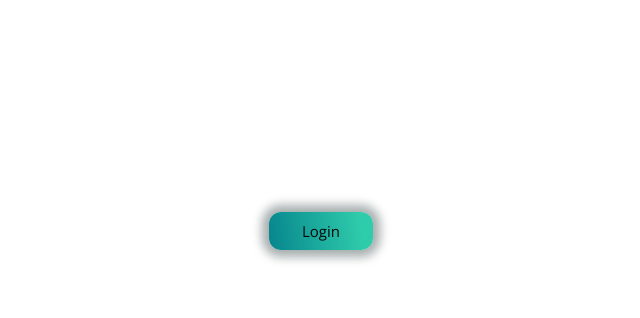
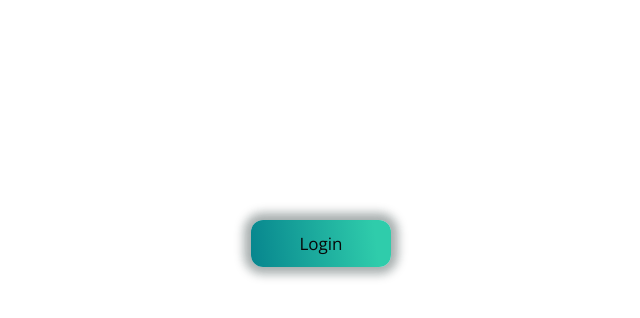
Before and after one commit to andre-silva-14/starborn, a Django app: page /login/ in a window 1280 px wide. Shown: the part 239-557 px from the top of the page, without its empty margins (319-959 px from the left). Run offline with Django 3.2, Linux system fonts and the light colour scheme; style sheets or scripts are compiled from the project's sources.

Commit message:
Styling Login Page

```diff
--- a/starborn/static/styles/components/_buttons.scss
+++ b/starborn/static/styles/components/_buttons.scss
@@ -33,6 +33,15 @@
     }
 }
 
+.larger-login-btn {
+    @extend .login-btn;
+    padding: 12px 48px;
+    font-size: 17px;
+    &:hover{
+        padding: 11px 47px;
+    }
+}
+
 .login-link-btn {
     @extend .link-btn;
     padding: 9px 33px;
@@ -52,6 +61,10 @@
     }
 }
 
+.larger-signup-btn {
+    @extend .larger-login-btn;
+}
+
 @media only screen and (min-width: 1140px){
     .login-link-btn {
         display: none;
--- a/starborn/static/styles/components/_inputs.scss
+++ b/starborn/static/styles/components/_inputs.scss
@@ -24,3 +24,11 @@
     width: 175px;
     margin-right: 20px;
 }
+
+.larger-login-input {
+    @extend .input;
+    font-size: 16px;
+    padding: 10px 18px;
+    width: 300px;
+    max-width: 80%;
+}
--- a/starborn/static/styles/pages/login.scss
+++ b/starborn/static/styles/pages/login.scss
@@ -6,6 +6,7 @@
     padding-top: 12vh;
 
     h1 {
+        font-weight: 300;
         margin-bottom: 14px;
     }
 
--- a/starborn/static/styles/styles.scss
+++ b/starborn/static/styles/styles.scss
@@ -61,6 +61,7 @@ nav{
 
 
 @import "./pages/login";
+@import "./pages/signup";
 
 
 @import "./components/buttons";
--- a/starborn/templates/index.html
+++ b/starborn/templates/index.html
@@ -13,13 +13,13 @@
                     <input class="login-input" type="password" placeholder="Password">
                     <input class="login-btn" type="submit" value="Login">
                 </form>
-                <a href="#" class="login-link-btn">Login</a>
+                <a href="/login" class="login-link-btn">Login</a>
             </nav>
         </header>
         <div class="inner-content">
             <h2 class="smaller-heading">Welcome to Star Born!</h2>
             <h1 class="bigger-heading">Be The One in <br>One Milion.</h1>
-            <a href="#" class="signup-btn">Sign Up Now</a>
+            <a href="/signup" class="signup-btn">Sign Up Now</a>
         </div>
     </div>
 {% endblock %}
--- a/starborn/user_auth/templates/login.html
+++ b/starborn/user_auth/templates/login.html
@@ -13,9 +13,9 @@
         <div class="login-form-container">
             <h1>Login</h1>
             <form>
-                <input class="login-input" type="text" placeholder="Username">
-                <input class="login-input" type="password" placeholder="Password">
-                <input class="login-btn" type="submit" value="Login">
+                <input class="larger-login-input" type="text" placeholder="Username">
+                <input class="larger-login-input" type="password" placeholder="Password">
+                <input class="larger-login-btn" type="submit" value="Login">
             </form>
         </div>
     </div>
```
